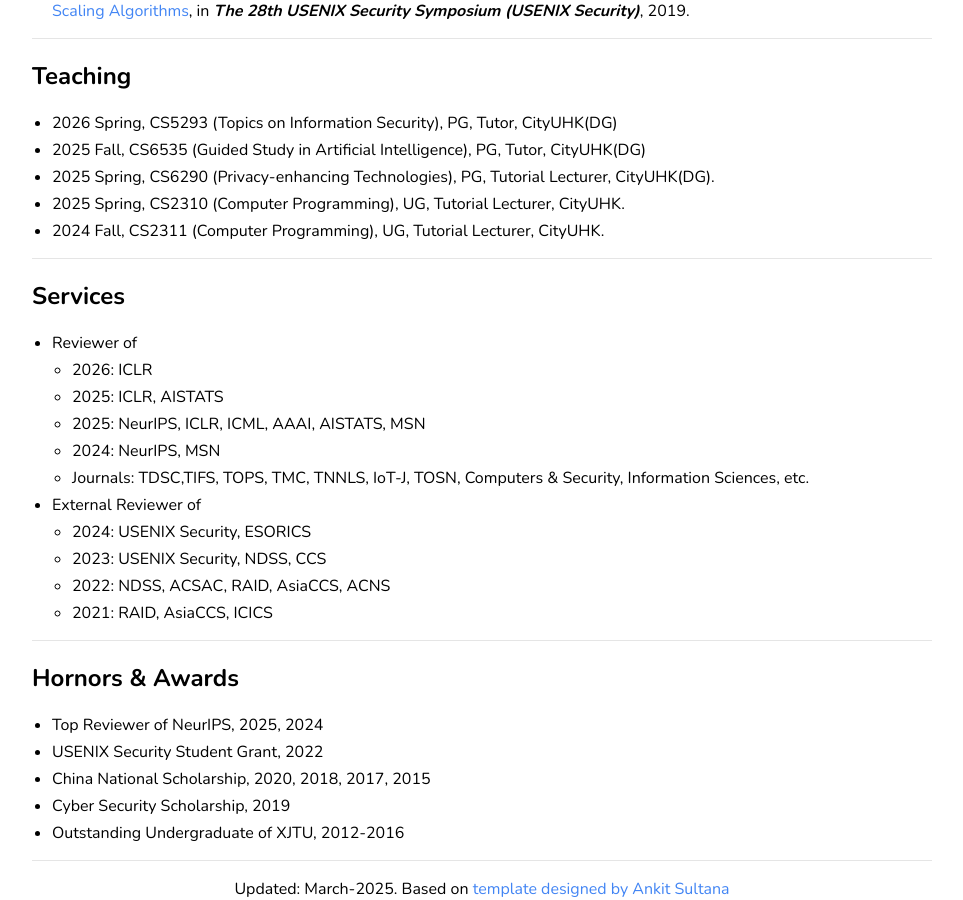
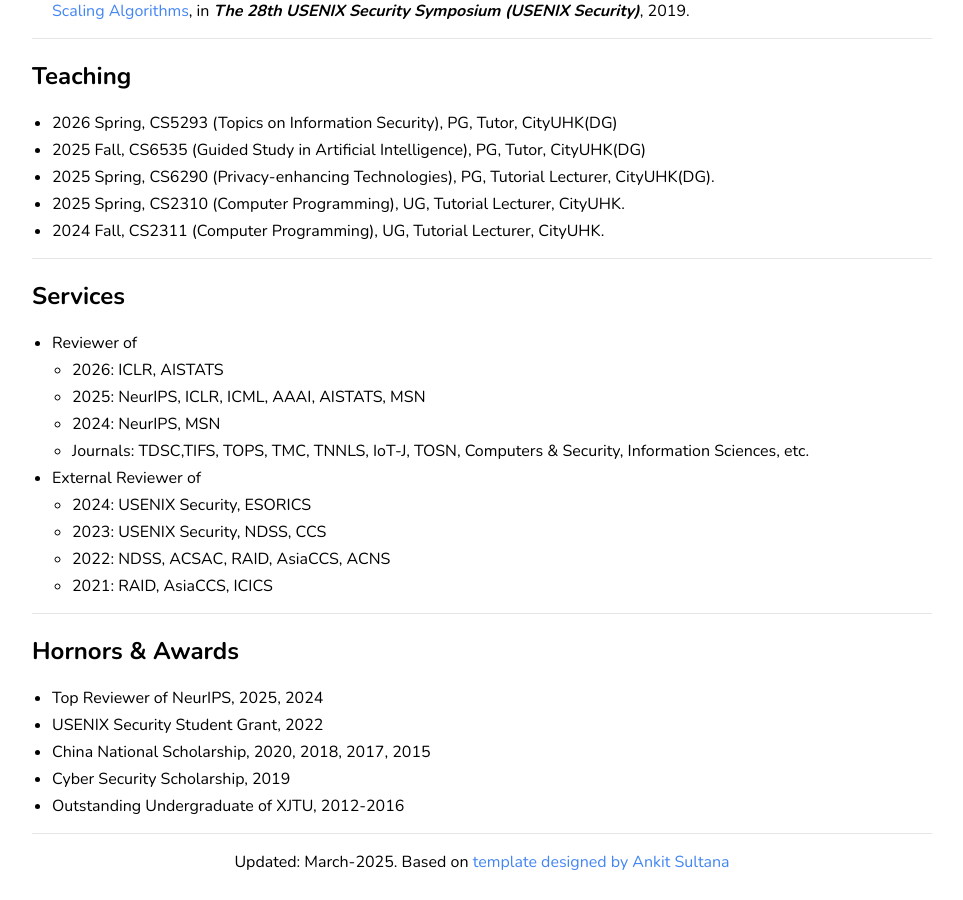
Before and after one commit to yfchen1994/yfchen1994.github.io, a Jekyll site: the page built from index.md, in a window 1280 px wide and 900 px high, scrolled down 1240 px. Shown: the whole window, without its empty margins (158-1121 px from the left). Built offline with Jekyll 4.4.1, drawn with Linux system fonts in a browser that asks for light colours; our own code applies the rules of GitHub Pages for plain Markdown files; after the commit the page ends 2113 px from its top, so only the background shows below that.

Commit message:
Fix errors.

```diff
--- a/index.md
+++ b/index.md
@@ -81,8 +81,7 @@ Recently, I am focusing on analyzing new attack surfaces introduced by AI compon
 ## Services
 
 - Reviewer of
-    - 2026: ICLR
-    - 2025: ICLR, AISTATS
+    - 2026: ICLR, AISTATS
     - 2025: NeurIPS, ICLR, ICML, AAAI, AISTATS, MSN
     - 2024: NeurIPS, MSN
     - Journals: TDSC,TIFS, TOPS, TMC, TNNLS, IoT-J, TOSN, Computers & Security, Information Sciences, etc.
```
